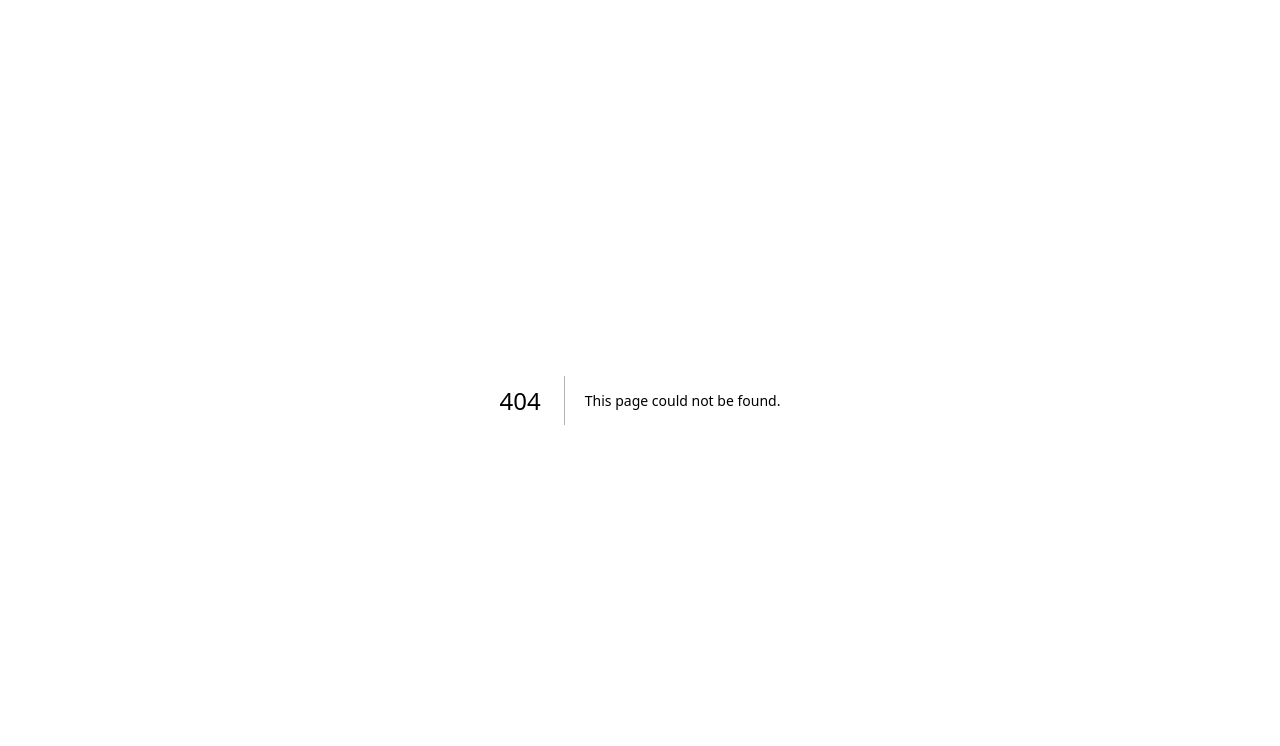
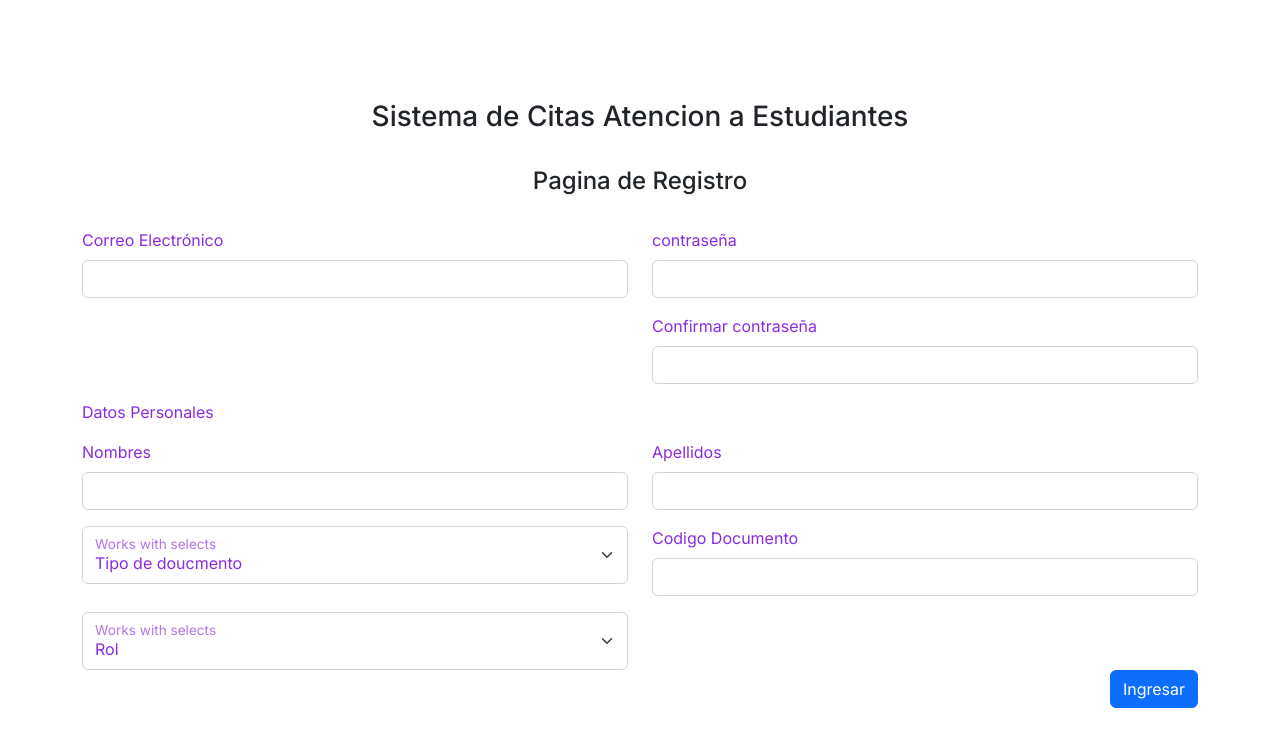
Before and after one commit to Sebastian1335/REPOS_GRUPO3, a Next.js app in the folder proyecto/: page /Registro in a window 1280 px wide. Before the commit this address had no page. Shown: the top 746 px of the page. Built offline with nearby package versions, Linux system fonts and the light colour scheme.

Commit message:
Listo el estilo de pagina registro

```diff
--- /dev/null
+++ b/proyecto/src/app/Registro/page.js
@@ -0,0 +1,116 @@
+'use client'
+import { useState } from 'react'
+import { useRouter } from 'next/navigation'
+import Form from 'react-bootstrap/Form'
+import styles from './styles.css'
+import Container from 'react-bootstrap/Container';
+import Row from 'react-bootstrap/Row';
+import Col from 'react-bootstrap/Col';
+import FloatingLabel from 'react-bootstrap/FloatingLabel';
+import Button from 'react-bootstrap/Button'
+
+
+const Registro = () =>{
+
+    return(
+
+            <div>
+                <Container>
+                    <Row >
+                        <h3>Sistema de Citas Atencion a Estudiantes</h3>
+                        <h4>Pagina de Registro</h4>
+                    </Row>
+                    <Row className='justify-content-md-center'>
+                        <Col>
+                            <Form className='form' >
+                                <Form.Group className="mb-3" controlId="formBasicEmail">
+                                    <Form.Label className='color'>Correo Electrónico</Form.Label>
+                                    <Form.Control type="email" placeholder=""/>
+                                </Form.Group>
+                            </Form>
+                        </Col>
+                        <Col>
+                            <Form className='form'>
+                                <Form.Group className="mb-3" controlId="formBasicEmail">
+                                    <Form.Label className='color'>contraseña</Form.Label>
+                                    <Form.Control type="password" placeholder="" />
+                                </Form.Group>
+
+                            </Form>
+                                <Form className='form'>
+                                    <Form.Group className="mb-3" controlId="formBasicEmail">
+                                        <Form.Label className='color'>Confirmar contraseña</Form.Label>
+                                        <Form.Control type="password" placeholder="" />
+                                </Form.Group>
+
+                            </Form>
+                        </Col>
+                    </Row>
+                    <Row >
+                        <Col>
+                            <p className='bcolor'>Datos Personales</p>
+                        </Col>
+                    </Row>
+                    <Row>
+                        <Col>
+
+                            <Form className='form'>
+                                <Form.Group className="mb-3" controlId="formBasicEmail">
+                                    <Form.Label className='color'>Nombres</Form.Label>
+                                    <Form.Control type="password" placeholder="" />
+                                </Form.Group>
+
+                            </Form>
+                            <FloatingLabel className='color' controlId="floatingSelect" label="Works with selects">
+                                <Form.Select className='color' aria-label="Floating label select example">
+                                    <option className='color'>Tipo de doucmento</option>
+                                    <option value="1" className='color'>DNI</option>
+                                    <option value="2" className='color'>Otro...</option>
+                                </Form.Select>
+                            </FloatingLabel>
+                        </Col>
+                        <Col>
+                            <Form className='form'>
+                                <Form.Group className="mb-3" controlId="formBasicEmail">
+                                    <Form.Label className='color'>Apellidos</Form.Label>
+                                    <Form.Control type="password" placeholder="" />
+                                </Form.Group>
+
+                            </Form>
+                                <Form className='form'>
+                                    <Form.Group className="mb-3" controlId="formBasicEmail">
+                                        <Form.Label className='color'>Codigo Documento</Form.Label>
+                                        <Form.Control type="password" placeholder="" />
+                                </Form.Group>
+
+                            </Form>
+                        </Col>
+
+                    </Row>
+                    <Row>
+                        <Col>
+                        <FloatingLabel className='color' controlId="floatingSelect" label="Works with selects">
+                            <Form.Select className='color' aria-label="Floating label select example">
+                                <option className='color'>Rol</option>
+                                <option value="1" className='color'>Estudiante</option>
+                                <option value="2" className='color'>Profesor</option>
+                            </Form.Select>
+                            </FloatingLabel>
+                        </Col>
+                        <Col>
+
+                        </Col>
+                    </Row>
+                    <Row>
+                        <Col className='bot d-flex justify-content-end'>
+                            <Button variant="primary" type="submit" >
+                                Ingresar
+                            </Button>
+                        </Col>
+                    </Row>
+                </Container>
+            </div>
+    )
+}
+
+export default Registro
--- /dev/null
+++ b/proyecto/src/app/Registro/styles.css
@@ -0,0 +1,33 @@
+.container {
+    display: flex;
+    flex-direction: column;
+    align-items:normal;
+    justify-content: center;
+    width: 1500px;
+    padding-top: 100px;
+  }
+
+.container h3,h4{
+    text-align: center;
+    padding-bottom: 25px;
+}
+
+
+.color{
+    color: blueviolet;
+}
+
+.bcolor{
+    color: blueviolet;
+    float: left;
+}
+
+
+.ex{
+    text-align: left;
+    padding-left: 0px;
+}
+
+.bot{
+    justify-content: right;
+}
--- a/proyecto/src/app/page.js
+++ b/proyecto/src/app/page.js
@@ -27,6 +27,12 @@ export default function Home() {
         <li>
           <Link href="/ejercicio6" text="Ejercicio 6" />
         </li>
+        <li>
+          <Link href="/Login" text="Login" />
+        </li>
+        <li>
+          <Link href="/Registro" text="Registro" />
+        </li>
       </ul>
       <div>
           A simple primary alert—check it out!
```
